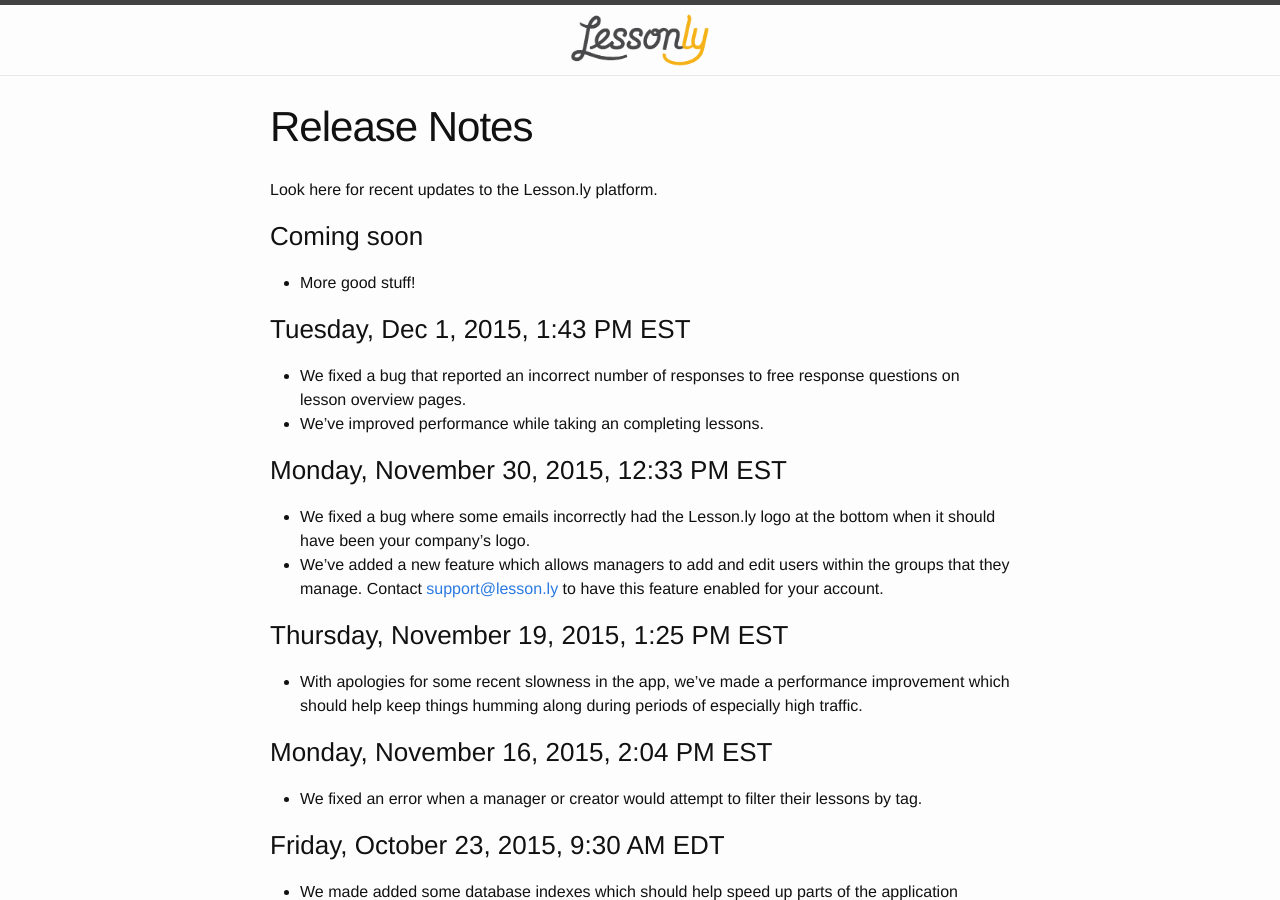
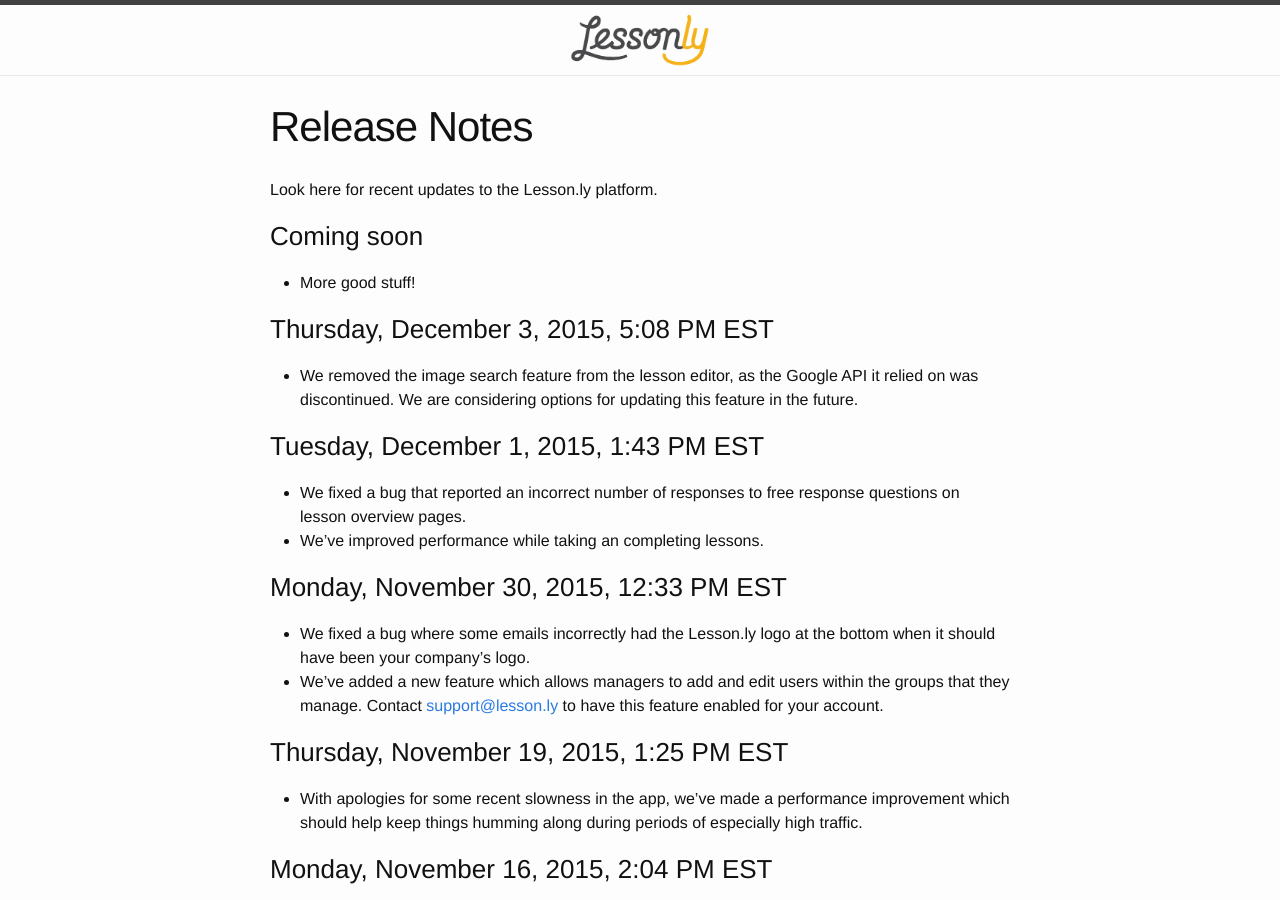
Before and after one commit to isabella232/lessonly.github.io, a Jekyll site: the page built from release-notes.md, in a window 1280 px wide and 900 px high. Built offline with Jekyll 4.4.1, drawn with Linux system fonts in a browser that asks for light colours.

Commit message:
remove image search release

```diff
--- a/release-notes.md
+++ b/release-notes.md
@@ -10,7 +10,11 @@
 
 - More good stuff!
 
-### Tuesday, Dec 1, 2015, 1:43 PM EST
+### Thursday, December 3, 2015, 5:08 PM EST
+
+- We removed the image search feature from the lesson editor, as the Google API it relied on was discontinued. We are considering options for updating this feature in the future.
+
+### Tuesday, December 1, 2015, 1:43 PM EST
 
 - We fixed a bug that reported an incorrect number of responses to free response questions on lesson overview pages.
 - We've improved performance while taking an completing lessons.
```
